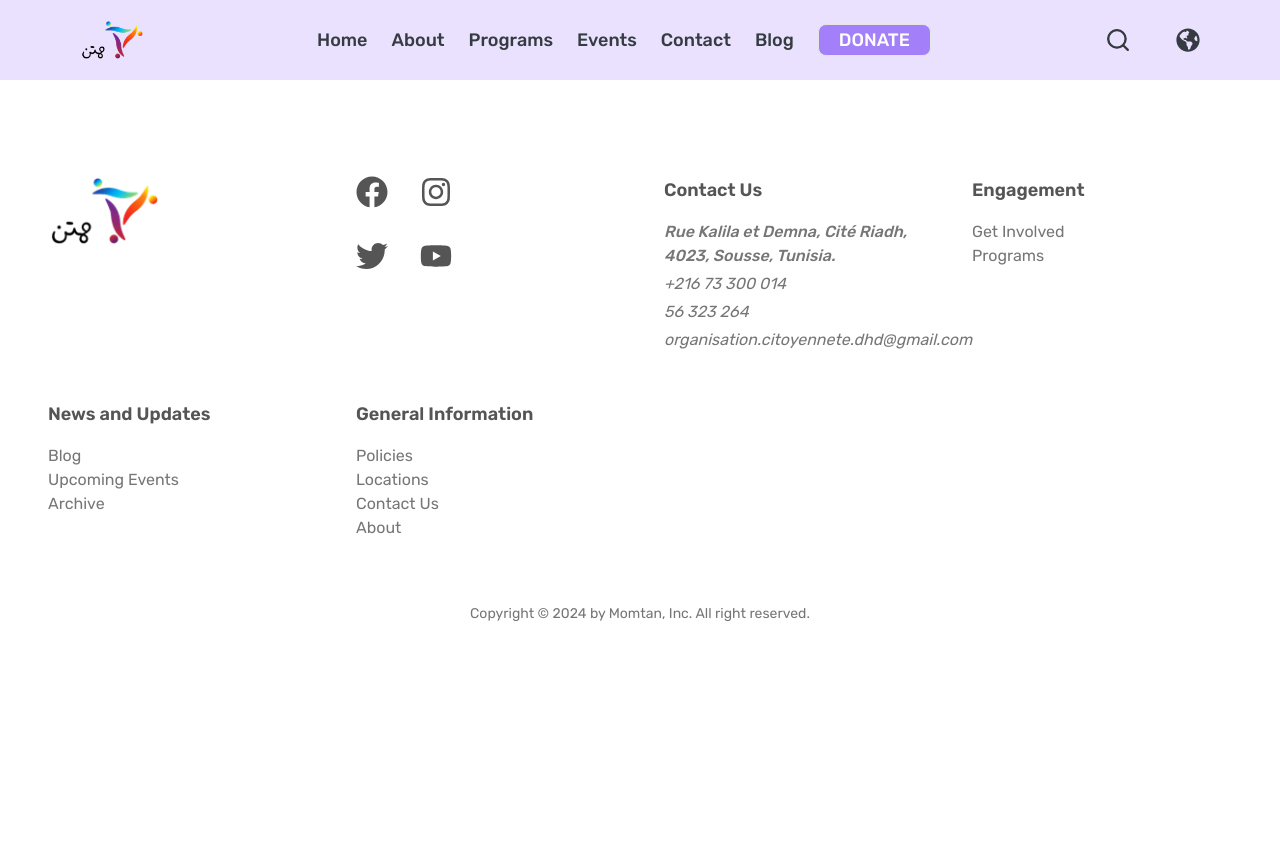
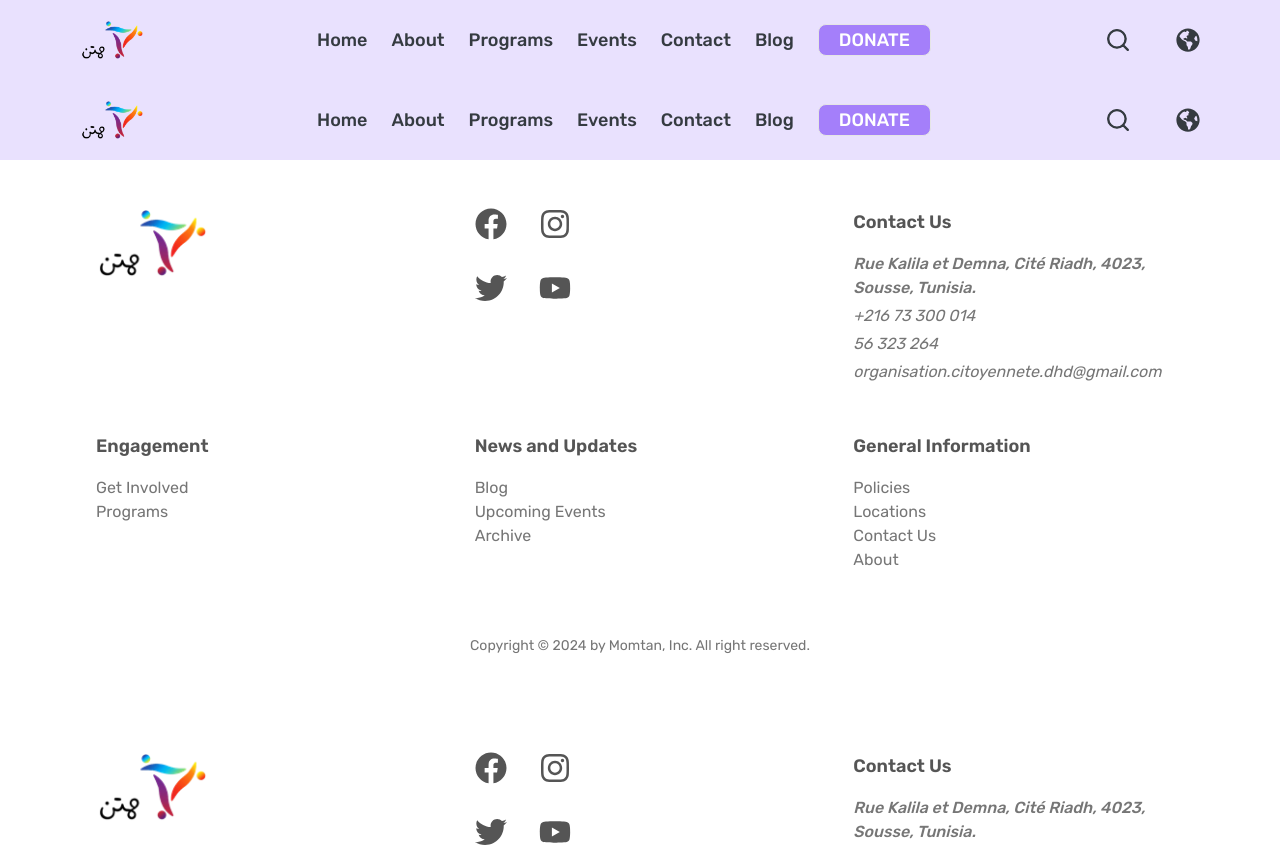
Before and after one commit to NourEssalam/front-momtan, a Next.js app: page / in a window 1280 px wide. Shown: the top 847 px of the page. Before the commit the page ends 800 px from the top, so only its background shows below. Built offline with nearby package versions, Linux system fonts and the light colour scheme.

Commit message:
add the caontainer component to the global.css file and apply it

```diff
--- a/app/globals.css
+++ b/app/globals.css
@@ -58,7 +58,7 @@ body {
 
     /* From shadcn Secondary Color */
     --secondary: 210, 10%, 23%; /* Keeping this light grey */
-    --secondary-foreground: 0 0% 9%; /* Keeping this near-black for contrast */
+    --secondary-foreground: 0 0% 100%; /* Keeping this near-black for contrast */
 
     /* Muted Color */
     --muted: 0 0% 96.1%; /* Keeping light grey muted */
@@ -92,3 +92,9 @@ body {
     @apply bg-background text-foreground;
   }
 }
+
+@layer components {
+  .container {
+    @apply max-w-[90rem] mx-auto py-10 px-12  md:py-12  lg:px-24 lg:py-12;
+  }
+}
--- a/app/layout.tsx
+++ b/app/layout.tsx
@@ -1,6 +1,8 @@
 import type { Metadata } from "next";
 import { Rubik } from "next/font/google";
 import "./globals.css";
+import Header from "@/components/shared-components/Header";
+import Footer from "@/components/shared-components/Footer";
 
 export const metadata: Metadata = {
   title: "Momtan Next App",
@@ -22,7 +24,9 @@ export default function RootLayout({
   return (
     <html lang="en">
       <body className={`${rubik.className} antialiased bg-white`}>
+        <Header />
         {children}
+        <Footer />
       </body>
     </html>
   );
--- a/components/shared-components/Footer.tsx
+++ b/components/shared-components/Footer.tsx
@@ -17,10 +17,11 @@ export default function Footer() {
   const year = date.getFullYear();
 
   return (
-    <footer className="bg-white  py-24 px-6 sm:px-12 flex flex-col justify-center md:items-center gap-16">
+    <footer className="bg-white">
+      <div className="container flex flex-col justify-center md:items-center gap-16">
         <main
           className=" grid grid-cols-1 gap-x-6 gap-y-12
-      sm:gap-x-12 sm:grid-cols-2 lg:grid-cols-4"
+      sm:gap-x-12 sm:grid-cols-2 lg:grid-cols-3"
         >
           {/* logo and social */}
 
@@ -94,6 +95,7 @@ export default function Footer() {
         <p className="text-sm iniline-block text-grey-light lg:col-span-3 text-center">
           Copyright &copy; {year} by Momtan, Inc. All right reserved.
         </p>
+      </div>
     </footer>
   );
 }
--- a/components/shared-components/Header.tsx
+++ b/components/shared-components/Header.tsx
@@ -102,7 +102,7 @@ export default function Header() {
            ${open ? "translate-x-0" : "translate-x-full"}
         `}
       >
-        <div className="flex flex-col items-center justify-center   w-full h-[60%] overflow-scroll">
+        <div className="flex flex-col items-center justify-center   w-full h-[90%] overflow-scroll">
           {mainMenu.map((menu: mainMenuType) => (
             <Link
               key={menu.name}
```
Lines whose indentation alone changed are shown as unchanged.
